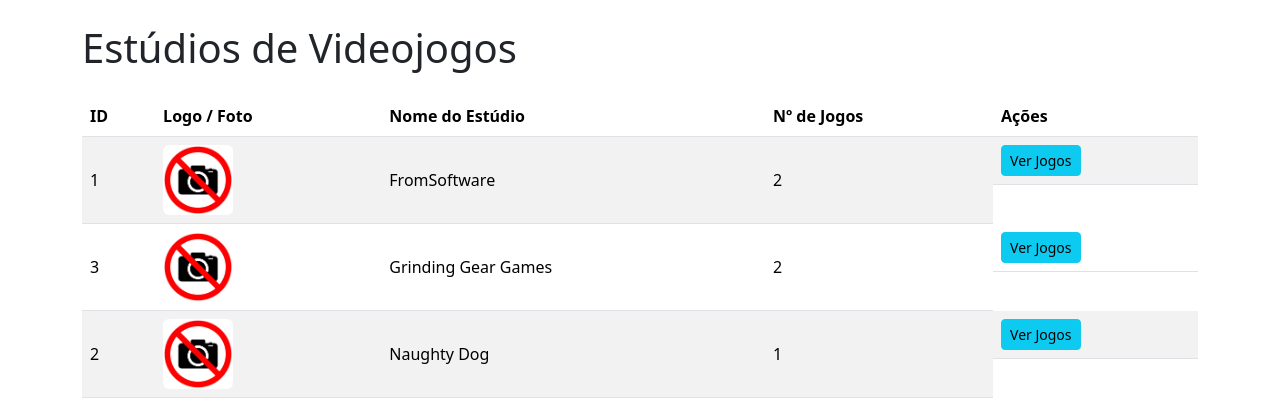
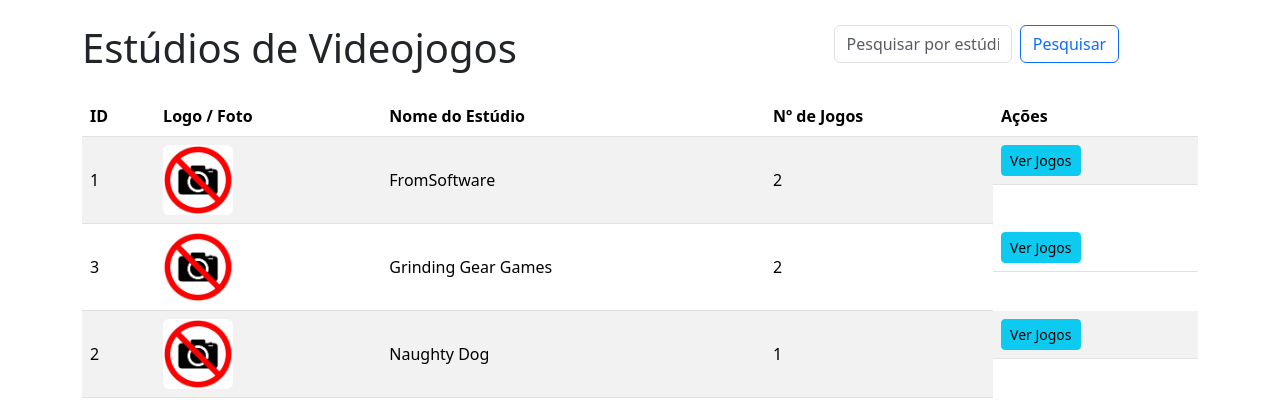
Before and after one commit to PaulAlm7/gamesstudioslaravel, a Laravel app: page /studios in a window 1280 px wide. Shown: the part 56-476 px from the top of the page. Run offline with Laravel 12, Linux system fonts and the light colour scheme; data comes from the database, SQL or seed files in the repository; parts of the project's set-up code (start-up, migrations or seed data) failed here and were passed over.

Commit message:
pesquisa adicionada

```diff
--- a/app/Http/Controllers/StudioController.php
+++ b/app/Http/Controllers/StudioController.php
@@ -9,11 +9,31 @@ use Illuminate\Support\Facades\Storage;
 
 class StudioController extends Controller
 {
-    public function allStudios()
+    // public function allStudios()
+    // {
+    //     $studios = Studio::withCount('games')->orderBy('name')->get();
+
+    //     return view('studios.all_studios', compact('studios'));
+    // }
+
+
+    public function allStudios(Request $request)
     {
-        $studios = Studio::withCount('games')->orderBy('name')->get();
+        $search = trim((string) $request->query('search', ''));
 
-        return view('studios.all_studios', compact('studios'));
+        $studios = Studio::withCount('games')
+            ->when($search !== '', function ($query) use ($search) {
+                $query->where(function ($q) use ($search) {
+                    $q->where('name', 'like', '%' . $search . '%')
+                        ->orWhereHas('games', function ($sub) use ($search) {
+                            $sub->where('name', 'like', '%' . $search . '%');
+                        });
+                });
+            })
+            ->orderBy('name')
+            ->get();
+
+        return view('studios.all_studios', compact('studios', 'search'));
     }
 
     public function addStudio()
--- a/app/Http/Middleware/AdminMiddleware.php
+++ b/app/Http/Middleware/AdminMiddleware.php
@@ -17,7 +17,7 @@ class AdminMiddleware
      */
     public function handle(Request $request, Closure $next): Response
     {
-        if (! auth()->check() || auth()->user()->user_type !== User::TYPE_ADMIN) {
+        if (!auth()->check() || auth()->user()->user_type !== User::TYPE_ADMIN) {
             return redirect()->route('studios.all')
                 ->with('error', 'Apenas administradores podem executar esta ação.');
         }
--- a/resources/views/studios/all_studios.blade.php
+++ b/resources/views/studios/all_studios.blade.php
@@ -3,6 +3,22 @@
 @section('content')
     <div class="d-flex justify-content-between align-items-center mt-4 mb-3">
         <h1>Estúdios de Videojogos</h1>
+
+        <form method="GET" action="{{ route('studios.all') }}" class="row g-2 mb-3">
+            <div class="col-md-6">
+                <input type="text" name="search" value="{{ $search ?? '' }}" class="form-control"
+                    placeholder="Pesquisar por estúdio ou jogo...">
+            </div>
+            <div class="col-auto">
+                <button type="submit" class="btn btn-outline-primary">Pesquisar</button>
+            </div>
+            @if (!empty($search))
+                <div class="col-auto">
+                    <a href="{{ route('studios.all') }}" class="btn btn-outline-secondary">Limpar</a>
+                </div>
+            @endif
+        </form>
+
 
         @auth
             @if (auth()->user()->user_type === \App\Models\User::TYPE_ADMIN)
```
